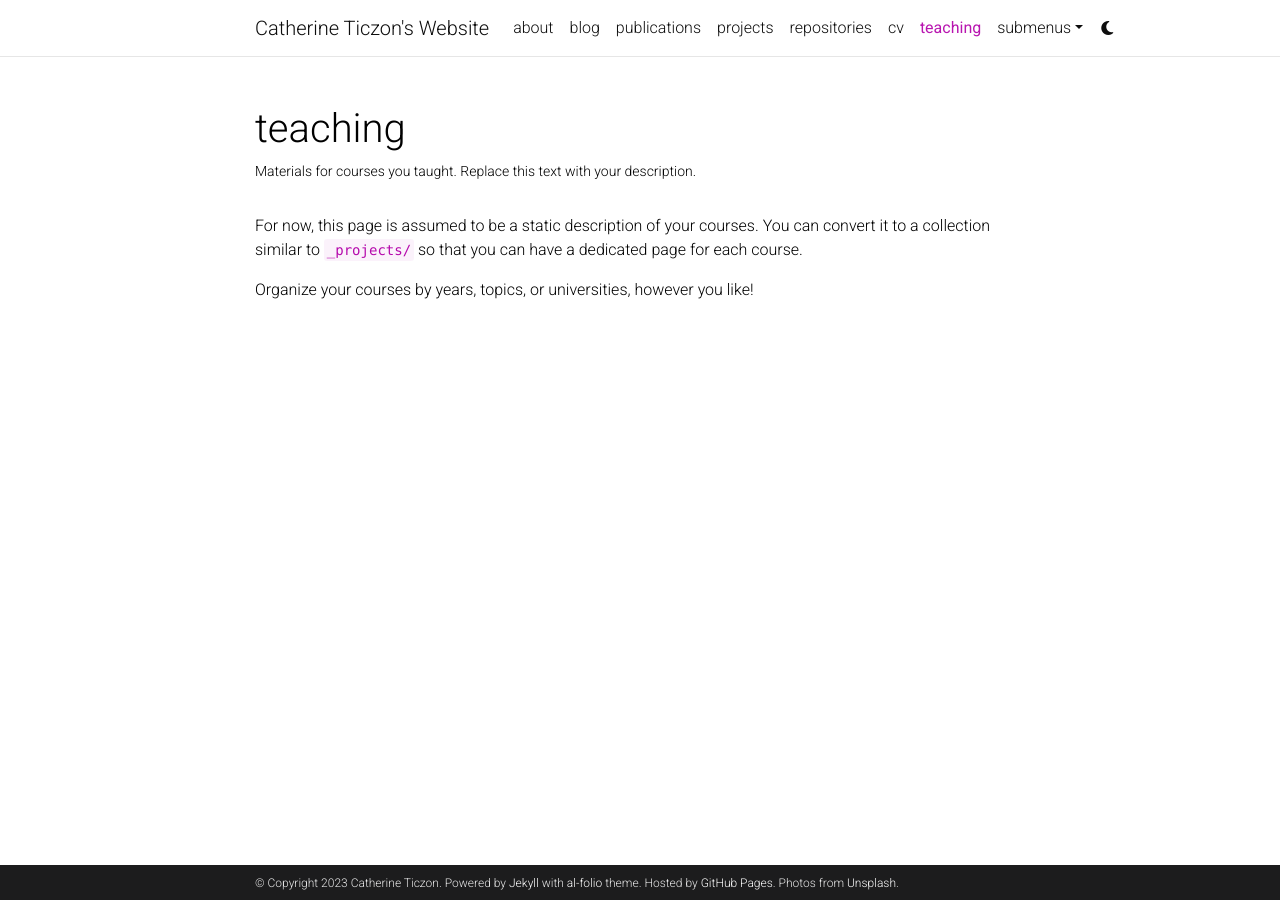
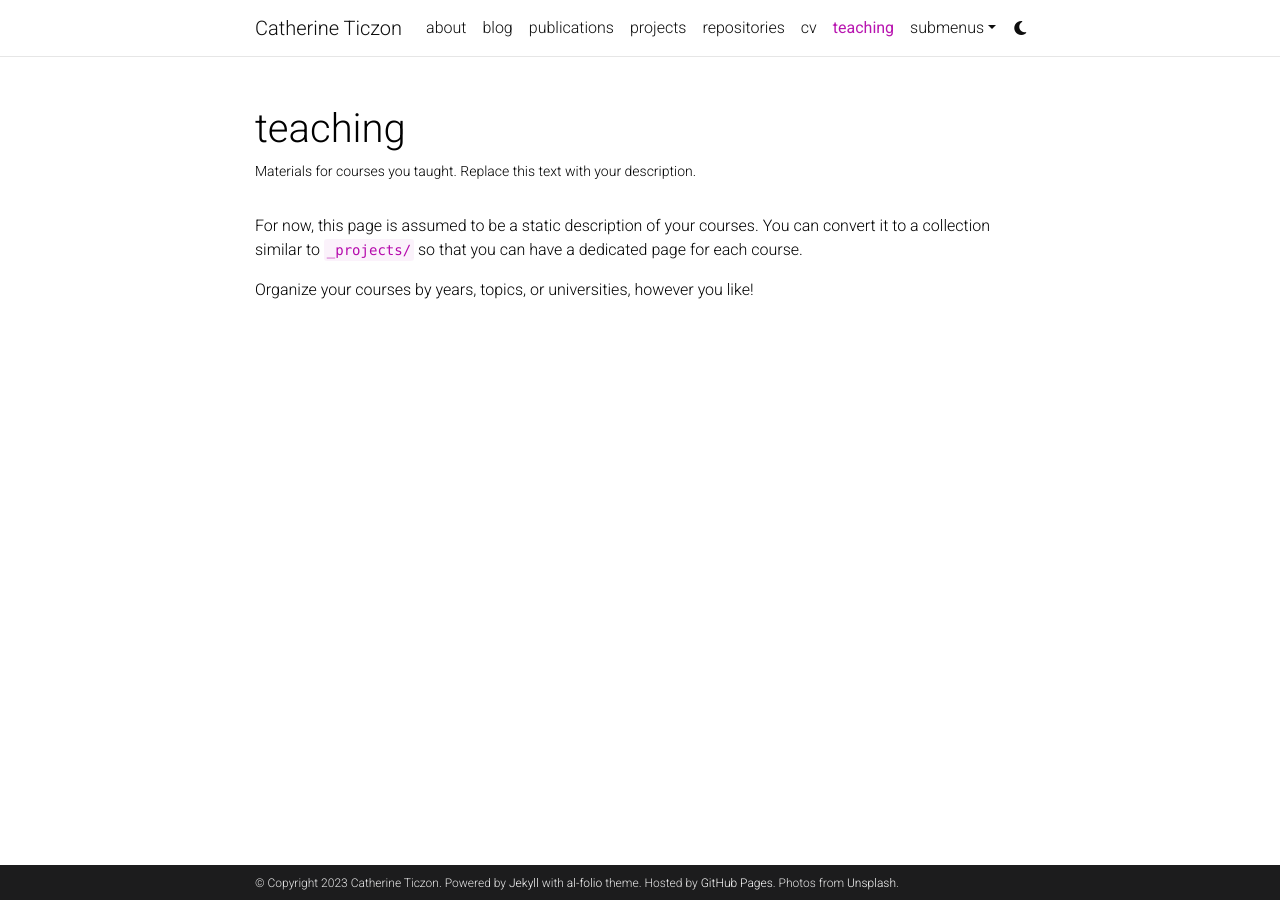
Before and after one commit to catherineticzon/catherineticzon.github.io, a Jekyll site: the page built from _pages/teaching.md, in a window 1280 px wide. Built offline with Jekyll 4.4.1, drawn with Linux system fonts in a browser that asks for light colours; comment, search, counter and statistics services are not loaded; a style sheet for code colours, icons or effects is not loaded.

Commit message:
update website name

```diff
--- a/_config.yml
+++ b/_config.yml
@@ -2,7 +2,7 @@
 # Site settings
 # -----------------------------------------------------------------------------
 
-title: Catherine Ticzon's Website  # the website title (if blank, full name will be used instead)
+title: Catherine Ticzon  # the website title (if blank, full name will be used instead)
 first_name: Catherine
 middle_name:
 last_name: Ticzon
```
